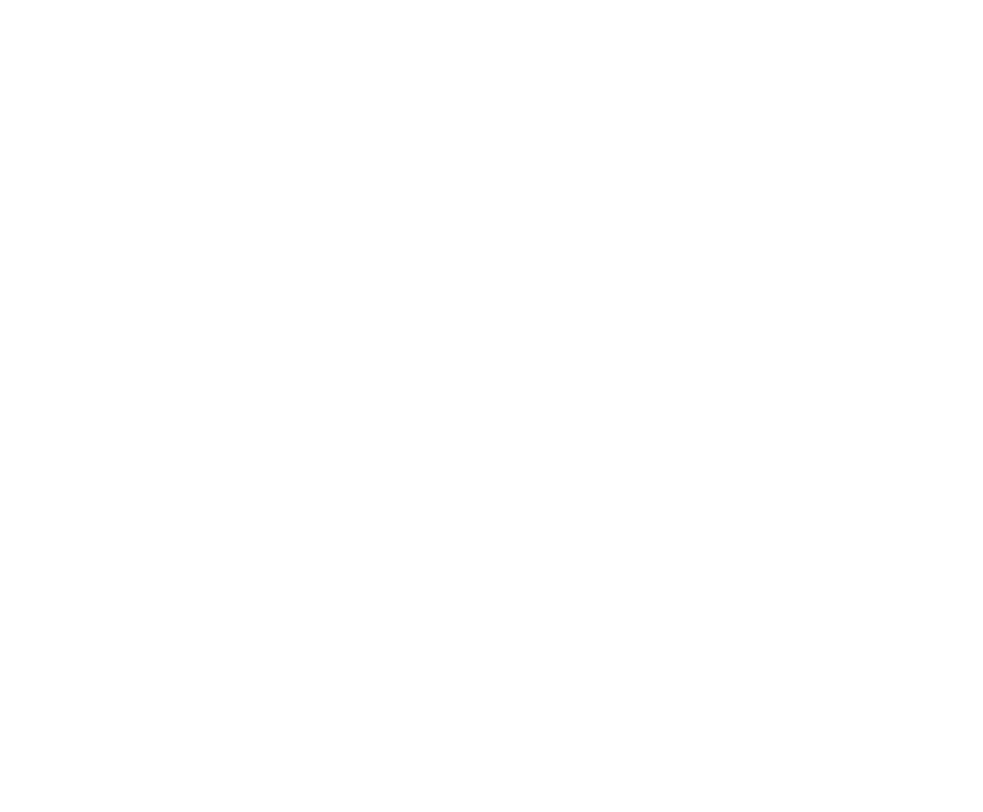
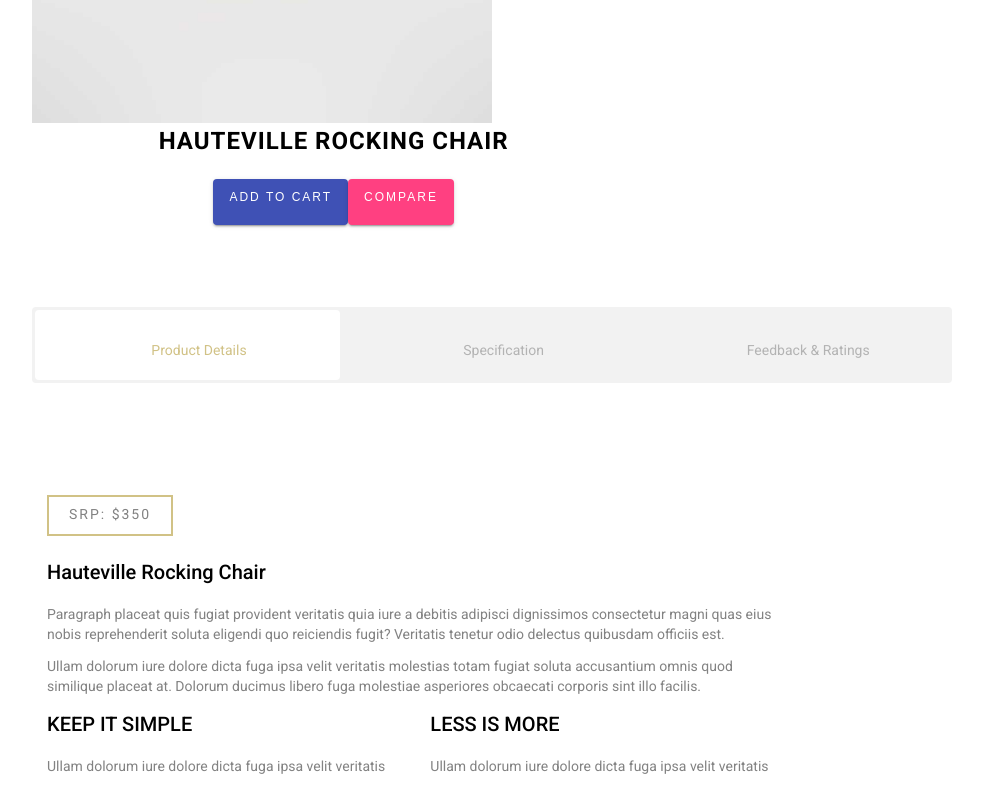
Before and after one commit to wilbrone/ClickToShop, an Angular app: page /click-2-shop/products/details in a window 1280 px wide. Before the commit this address led to /. Shown: the part 400-1212 px from the top of the page, without its empty margins (53-1036 px from the left). Before the commit the page ends 800 px from the top, so only its background shows below. Built offline with nearby package versions, Linux system fonts and the light colour scheme; some icons are missing; a web font is replaced by a local one.

Commit message:
add product details page

```diff
--- a/src/app/app-routing.module.ts
+++ b/src/app/app-routing.module.ts
@@ -3,11 +3,13 @@
 
 import { HomeComponent } from './components/home/home.component';
 import { ProductsComponent } from './components/products/products.component';
+import { ProductDetailComponent } from './components/product-detail/product-detail.component';
 
 
 const routes: Routes = [
   {path: 'click-2-shop', component: HomeComponent},
   {path: 'click-2-shop/products', component: ProductsComponent},
+  {path: 'click-2-shop/products/details', component: ProductDetailComponent},
 
   {path: '', pathMatch: 'full', redirectTo: 'click-2-shop'}
 ];
--- a/src/app/app.module.ts
+++ b/src/app/app.module.ts
@@ -15,13 +15,15 @@
 import { HomeComponent } from './components/home/home.component';
 import { NavbarComponent } from './components/navbar/navbar.component';
 import { ProductsComponent } from './components/products/products.component';
+import { ProductDetailComponent } from './components/product-detail/product-detail.component';
 
 @NgModule({
   declarations: [
     AppComponent,
     HomeComponent,
     NavbarComponent,
-    ProductsComponent
+    ProductsComponent,
+    ProductDetailComponent
   ],
   imports: [
     BrowserModule,
--- /dev/null
+++ b/src/app/components/product-detail/product-detail.component.css
@@ -0,0 +1,3 @@
+section {
+    margin-top: 2.5em;
+}
--- /dev/null
+++ b/src/app/components/product-detail/product-detail.component.html
@@ -0,0 +1,112 @@
+<section>
+  <div class="container" style="padding-top:2em;">
+			<div class="row">
+				<div class="col-md-10 col-md-offset-1 animate-box">
+					<div class="">
+            <img src="../../../assets/images/product-1.jpg" width="50%">
+					</div>
+					<div class="row animate-box">
+						<div class="col-md-8 col-md-offset-2 text-center fh5co-heading">
+							<h2>Hauteville Rocking Chair</h2>
+							<p>
+                <button mat-raised-button color="primary">Add to Cart</button>
+                <button mat-raised-button color="accent">Compare</button>
+								<!-- <a href="#" class="btn btn-primary btn-outline btn-lg">Add to Cart</a>
+								<a href="#" class="btn btn-primary btn-outline btn-lg">Compare</a> -->
+							</p>
+						</div>
+					</div>
+				</div>
+			</div>
+			<div class="row">
+				<div class="col-md-10 col-md-offset-1">
+					<div class="fh5co-tabs animate-box">
+						<ul class="fh5co-tab-nav">
+							<li class="active"><a href="#" data-tab="1"><span class="icon visible-xs"><i class="icon-file"></i></span><span class="hidden-xs">Product Details</span></a></li>
+							<li><a href="#" data-tab="2"><span class="icon visible-xs"><i class="icon-bar-graph"></i></span><span class="hidden-xs">Specification</span></a></li>
+							<li><a href="#" data-tab="3"><span class="icon visible-xs"><i class="icon-star"></i></span><span class="hidden-xs">Feedback &amp; Ratings</span></a></li>
+						</ul>
+
+						<!-- Tabs -->
+						<div class="fh5co-tab-content-wrap">
+
+							<div class="fh5co-tab-content tab-content active" data-tab-content="1">
+								<div class="col-md-10 col-md-offset-1">
+									<span class="price">SRP: $350</span>
+									<h2>Hauteville Rocking Chair</h2>
+									<p>Paragraph placeat quis fugiat provident veritatis quia iure a debitis adipisci dignissimos consectetur magni quas eius nobis reprehenderit soluta eligendi quo reiciendis fugit? Veritatis tenetur odio delectus quibusdam officiis est.</p>
+
+									<p>Ullam dolorum iure dolore dicta fuga ipsa velit veritatis molestias totam fugiat soluta accusantium omnis quod similique placeat at. Dolorum ducimus libero fuga molestiae asperiores obcaecati corporis sint illo facilis.</p>
+
+									<div class="row">
+										<div class="col-md-6">
+											<h2 class="uppercase">Keep it simple</h2>
+											<p>Ullam dolorum iure dolore dicta fuga ipsa velit veritatis</p>
+										</div>
+										<div class="col-md-6">
+											<h2 class="uppercase">Less is more</h2>
+											<p>Ullam dolorum iure dolore dicta fuga ipsa velit veritatis</p>
+										</div>
+									</div>
+
+								</div>
+							</div>
+
+							<div class="fh5co-tab-content tab-content" data-tab-content="2">
+								<div class="col-md-10 col-md-offset-1">
+									<h3>Product Specification</h3>
+									<ul>
+										<li>Paragraph placeat quis fugiat provident veritatis quia iure a debitis adipisci dignissimos consectetur magni quas eius</li>
+										<li>adipisci dignissimos consectetur magni quas eius nobis reprehenderit soluta eligendi</li>
+										<li>Veritatis tenetur odio delectus quibusdam officiis est.</li>
+										<li>Magni quas eius nobis reprehenderit soluta eligendi quo reiciendis fugit? Veritatis tenetur odio delectus quibusdam officiis est.</li>
+									</ul>
+									<ul>
+										<li>Paragraph placeat quis fugiat provident veritatis quia iure a debitis adipisci dignissimos consectetur magni quas eius</li>
+										<li>adipisci dignissimos consectetur magni quas eius nobis reprehenderit soluta eligendi</li>
+										<li>Veritatis tenetur odio delectus quibusdam officiis est.</li>
+										<li>Magni quas eius nobis reprehenderit soluta eligendi quo reiciendis fugit? Veritatis tenetur odio delectus quibusdam officiis est.</li>
+									</ul>
+								</div>
+							</div>
+
+							<div class="fh5co-tab-content tab-content" data-tab-content="3">
+								<div class="col-md-10 col-md-offset-1">
+									<h3>Happy Buyers</h3>
+									<div class="feed">
+										<div>
+											<blockquote>
+												<p>Paragraph placeat quis fugiat provident veritatis quia iure a debitis adipisci dignissimos consectetur magni quas eius nobis reprehenderit soluta eligendi quo reiciendis fugit? Veritatis tenetur odio delectus quibusdam officiis est.</p>
+											</blockquote>
+											<h3>&mdash; Louie Knight</h3>
+											<span class="rate">
+												<i class="icon-star2"></i>
+												<i class="icon-star2"></i>
+												<i class="icon-star2"></i>
+												<i class="icon-star2"></i>
+												<i class="icon-star2"></i>
+											</span>
+										</div>
+										<div>
+											<blockquote>
+												<p>Paragraph placeat quis fugiat provident veritatis quia iure a debitis adipisci dignissimos consectetur magni quas eius nobis reprehenderit soluta eligendi quo reiciendis fugit? Veritatis tenetur odio delectus quibusdam officiis est.</p>
+											</blockquote>
+											<h3>&mdash; Joefrey Gwapo</h3>
+											<span class="rate">
+												<i class="icon-star2"></i>
+												<i class="icon-star2"></i>
+												<i class="icon-star2"></i>
+												<i class="icon-star2"></i>
+												<i class="icon-star2"></i>
+											</span>
+										</div>
+									</div>
+								</div>
+							</div>
+						</div>
+
+					</div>
+				</div>
+			</div>
+		</div>
+</section>
--- /dev/null
+++ b/src/app/components/product-detail/product-detail.component.ts
@@ -0,0 +1,15 @@
+import { Component, OnInit } from '@angular/core';
+
+@Component({
+  selector: 'app-product-detail',
+  templateUrl: './product-detail.component.html',
+  styleUrls: ['./product-detail.component.css']
+})
+export class ProductDetailComponent implements OnInit {
+
+  constructor() { }
+
+  ngOnInit(): void {
+  }
+
+}
```
Also changed, not shown: 1 other file (tests, documents, lock files or other folders).
